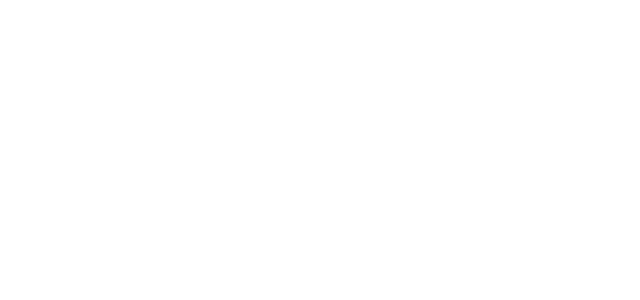
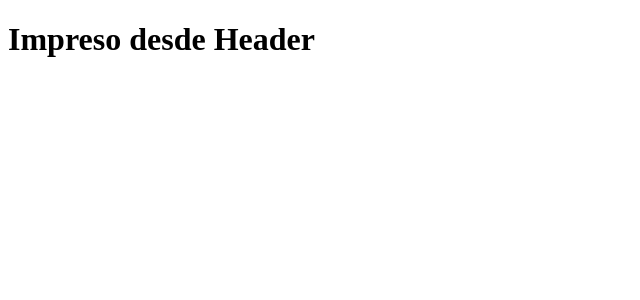
Before and after one commit to yorman40k/citas-react, a React (Vite) app: page / in a window 1280 px wide. Shown: the top 300 px of the page, without its empty margins (0-640 px from the left). Built offline with nearby package versions, Linux system fonts and the light colour scheme.

Commit message:
wip: create Header component and added to App.jsx file

```diff
--- a/src/App.jsx
+++ b/src/App.jsx
@@ -1,8 +1,10 @@
+import Header from "./components/Header"
+
 function App() {
 
   return (
     <>
-
+      <Header/>
     </>
   )
 }
--- /dev/null
+++ b/src/components/Header.jsx
@@ -0,0 +1,9 @@
+function Header() {
+    return (
+        <>
+            <h1>Impreso desde Header</h1>
+        </>
+    )
+}
+
+export default Header
```
